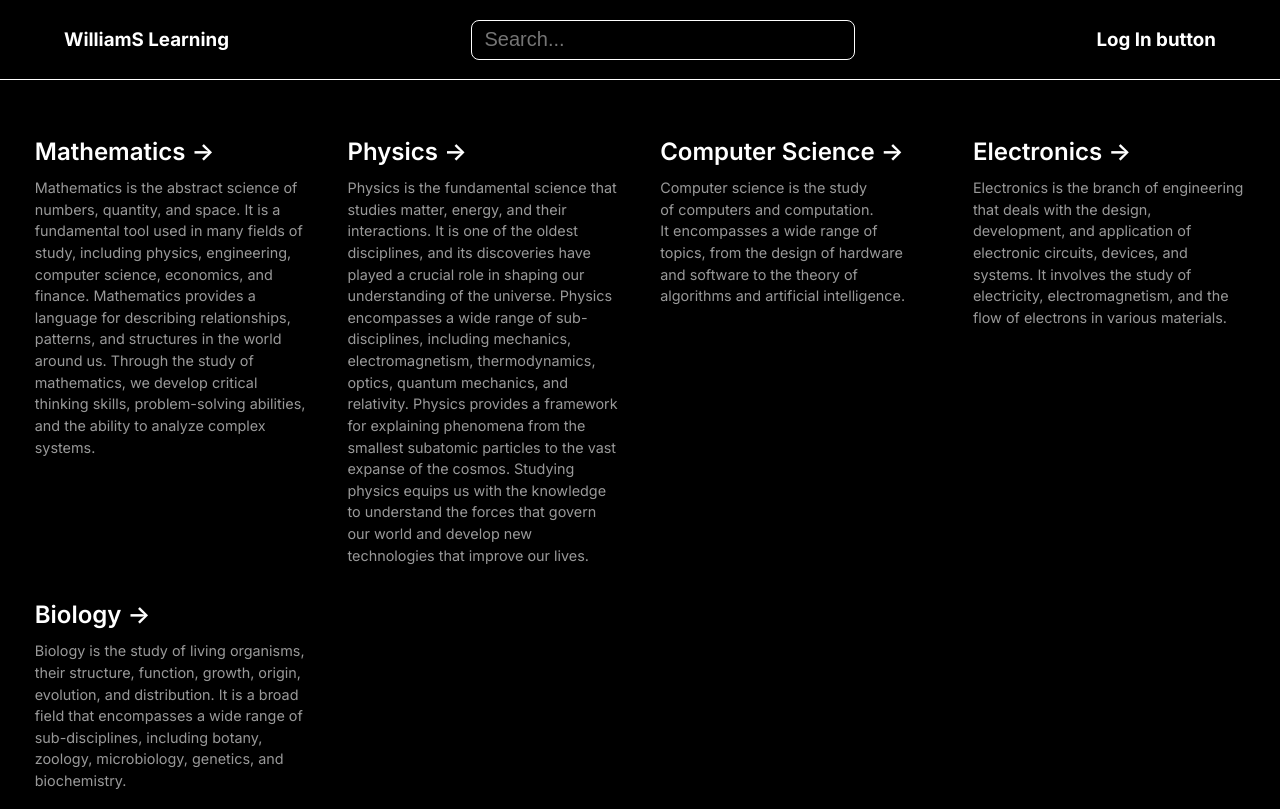
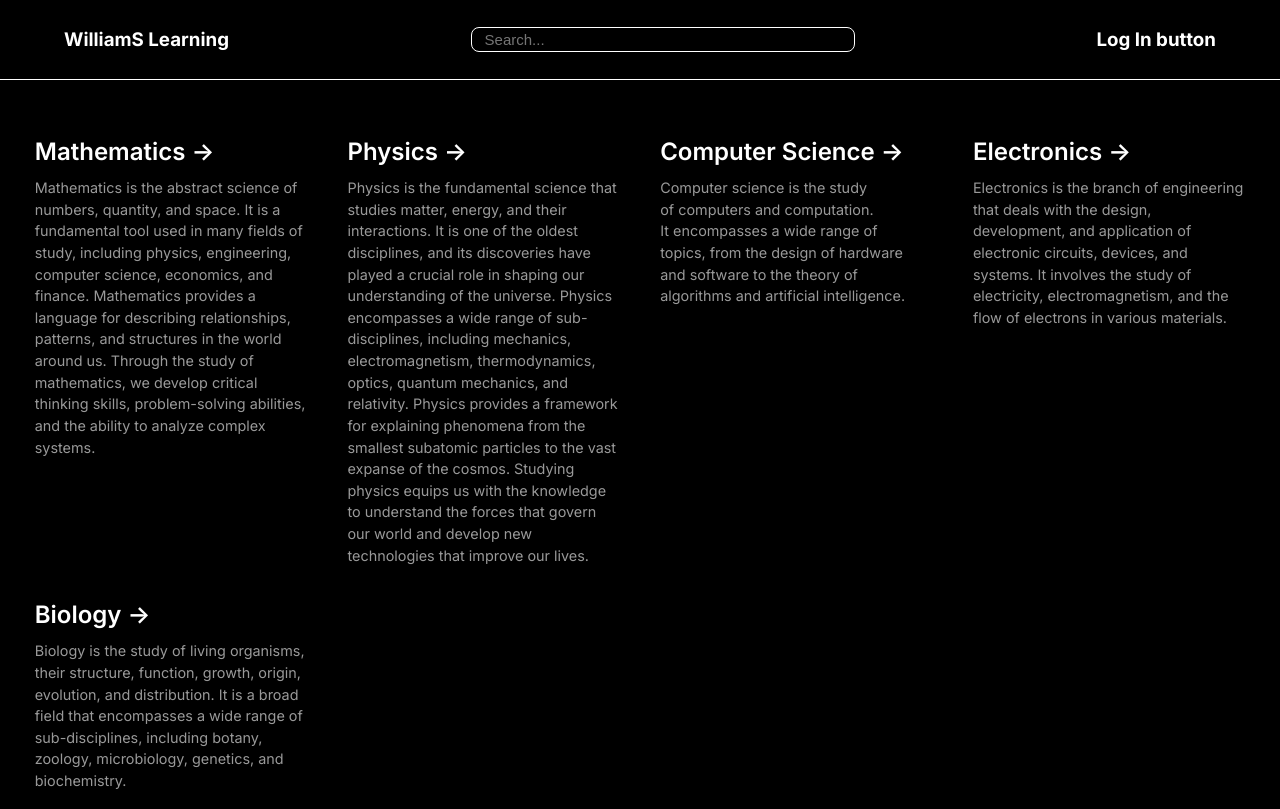
Before and after one commit to guillemsenabre/WilliamsLearning, a Next.js app in the folder Frontend/wlearning/: page / in a window 1280 px wide. Built offline with nearby package versions, Linux system fonts and the light colour scheme.

Commit message:
css: searchBar styled

```diff
--- a/Frontend/wlearning/styles/page.module.css
+++ b/Frontend/wlearning/styles/page.module.css
@@ -27,9 +27,9 @@
   outline: none;
   border: 1px solid white;
   border-radius: 1vh;
-  font-size: 2.5vh;
+  font-size: 15px;
   color: var(--foreground-rgb);
-  height: 5vh;
+  height: 25px;
   background-color: var(--background-black-hex);
   padding-inline: 1vw;
 }
```
